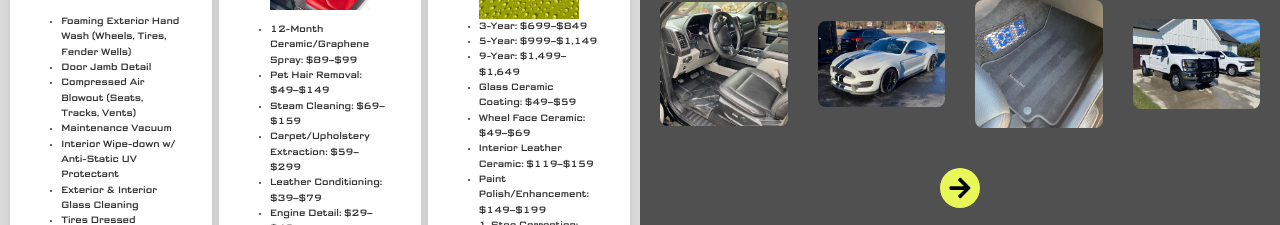
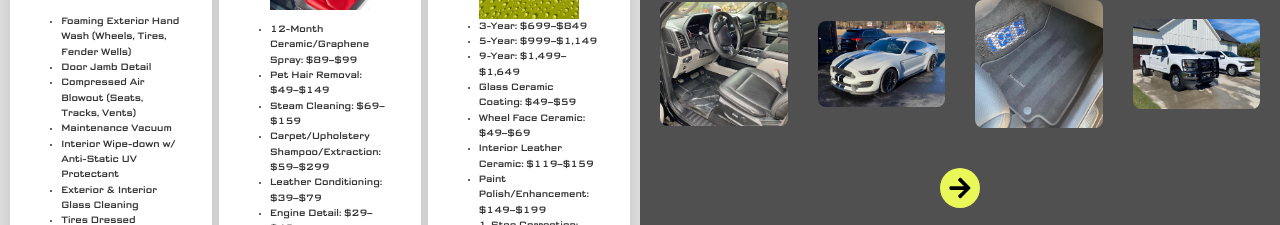
Before and after one commit to trafficBSolutions/High-Visibility, a React (Create React App) app: page / in a window 1280 px wide. Shown: the part 1300-1525 px from the top of the page. Built offline with nearby package versions, Linux system fonts and the light colour scheme; no server answers; a web font is replaced by a local one.

Commit message:
Update service description for carpet cleaning

```diff
--- a/src/pages/home.js
+++ b/src/pages/home.js
@@ -101,7 +101,7 @@ useEffect(() => {
         <li>12-Month Ceramic/Graphene Spray: $89–$99</li>
         <li>Pet Hair Removal: $49–$149</li>
         <li>Steam Cleaning: $69–$159</li>
-        <li>Carpet/Upholstery Extraction: $59–$299</li>
+        <li>Carpet/Upholstery Shampoo/Extraction: $59–$299</li>
         <li>Leather Conditioning: $39–$79</li>
         <li>Engine Detail: $29–$49</li>
         <li>Headlight Restoration: $79–$99</li>
```
